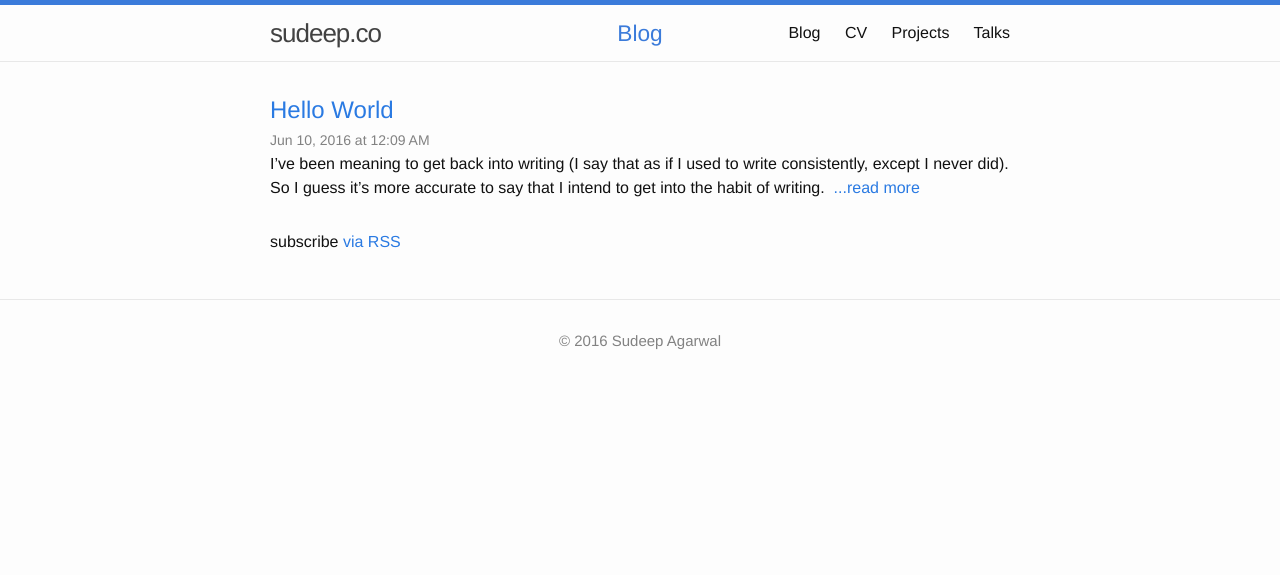
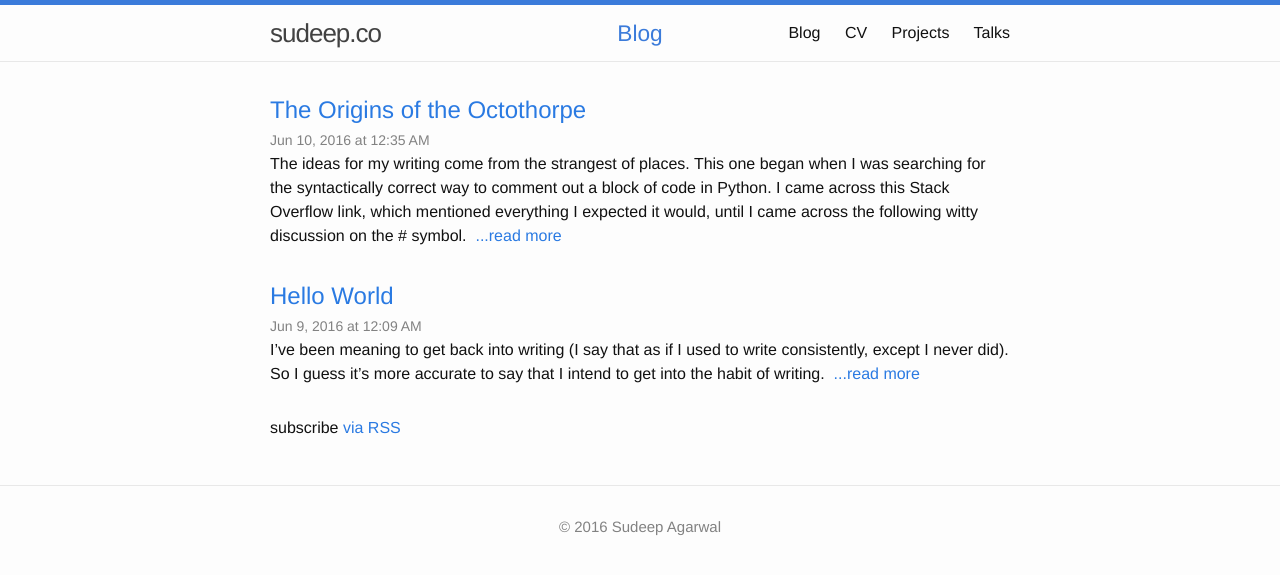
Before and after one commit to sudeepag/sudeep.co, a Jekyll site: the page built from blog.html, in a window 1280 px wide. Shown: the top 575 px of the page. Built offline with Jekyll 4.4.1, drawn with Linux system fonts in a browser that asks for light colours; some of the changed lines change nothing that is shown.

Commit message:
Add new post.

```diff
--- a/_config.yml
+++ b/_config.yml
@@ -20,3 +20,6 @@ github_username:  sudeepag
 
 # Build settings
 markdown: kramdown
+highlighter: rouge
+gems:
+  - jemoji
--- a/_posts/2016-06-10-Hello-World.md
+++ b/_posts/2016-06-10-Hello-World.md
@@ -1,7 +1,7 @@
 ---
 title: Hello World
 layout: post
-date: 2016-06-10 00:09:49 +GMT
+date: 2016-06-09 00:09:49 +GMT
 author: Sudeep Agarwal
 ---
 
@@ -15,4 +15,4 @@ I’d like to think that I’m in the most exciting phase of my life thus far. H
 
 3. I’m interning as a data scientist at a cutting edge health startup where I get to work with real data and solve real problems. I’m learning so much everyday by interacting with entrepreneurs and gaining valuable insight into how a startup functions.
 
-Over the summer, I hope to write about all of these things, along with random musings about the things I see and read, or the places I visit. I also hope to work on a couple of data analytics projects, which I will be tracking as blog posts over the course of the summer.
+Over the summer, I hope to write about all of these things, along with random musings about the things I see and read, or the places I visit. I also hope to work on a couple of data analytics projects, the progress of which I will be tracking in blog posts over the course of the summer.
--- /dev/null
+++ b/_posts/2016-06-10-The-Origins-of-the-Octothorpe.md
@@ -0,0 +1,54 @@
+---
+title: The Origins of the Octothorpe
+layout: post
+date: 2016-06-10 00:35:00 +GMT
+author: Sudeep Agarwal
+---
+
+The ideas for my writing come from the strangest of places. This one began when I was searching for the syntactically correct way to comment out a block of code in Python. I came across this Stack Overflow link, which mentioned everything I expected it would, until I came across the following witty discussion on the # symbol.
+
+>Actually, that symbol is called an octothorp (referring to #). Please stop using local slang terms — few Americans call it a hash, and few non-Americans call it a pound, but nobody ever refers to anything else when they say octothorp. Except the person who chooses to defy this definitive answer by using it to mean something else. — @ArtOfWarfare
+
+That escalated quickly. The debate had shifted from programming syntactic sugar to etymology. Stack Overflow can indeed be quite entertaining when you’ve been staring at code all day. What really got me interested in this topic, however, was this guy’s reply.
+
+>@ArtOfWarfare is correct, ‘#’ is an octothorpe. And ‘*’ is a hexathorpe, ‘+’ is a quadrathorpe, and ‘-’ is a duothorpe. Philosophical question: what is a thorpe? — @Pierre
+
+Which led me to question, where does the symbol really come from? And what in the world is a thorpe?
+
+### What’s an Octo-thorpe?
+
+Well, nobody can agree for sure where the term came from, but ancient cartography seems to suggest that octothorpe is in fact the combination of two terms — octo and thorp (this explanation was later endorsed by the New Scientist). Octo simply refers to eight and thorp is an Old English word for village, probably because the symbol looks like a village square surrounded by eight equally sized fields. It was first coined in the early 1960s by an employee of Bell Laboratories, Don Macpherson, who thought that the company needed a more scientific term for the symbol when it was trying to sell a more complicated phone system to the client.
+
+Another theory suggests that the word was created as a practical joke on a friend, and others point its origin to somewhat of an inside joke amongst telephone engineers of the 1960s. (All I can say is that if this is true, the telephone engineers of the sixties used to be easily humored.)
+
+If you thought this was confusing, just wait — it gets worse.
+
+### I’ll Have a Pound, Please
+
+What makes the history of this symbol even more perplexing is the fact that people from different parts of the world have different names for it depending on the context in which it is used. Put it before a numerical digit in America, and it refers to a number (#2 pencil). Put it after, and it’s a pound (50# or 50 pounds).
+
+In regions like the United Kingdom and Ireland, the symbol has a completely different meaning. It’s not used to denote weight — its called a hash. Pound instead refers to the pound sterling currency, denoted by the £ symbol. To make matters worse, the representation of 0x23 is £ in the UK character set and # in the US one — nightmares galore for programmers around the world.
+
+In Asia, it’s a completely different ball game. The Chinese know it as the cross. The Japanese call it the sharp. Phone into an automated service in Singapore or Malaysia, and you hear the familiar (or not, depending on where you’re from) “Please enter your phone number followed by the hex key”.
+
+Let’s not even get into the symbol’s usage in the realm of mathematics or programming — the list could go on forever.
+
+### One Hashtag to Rule Them All
+
+Today, we see the symbol all over the internet, but surprisingly not used in any of the ways I’ve mentioned above. Instead, it is the new face of social media — the hashtag.
+
+Every second, 500 million tweets are fired up from all corners of the globe, signifying anything from estatic fandom over Justin Bieber, to emotional support for the Black Lives Matter movement. These hashtags serve to mobilize groups of people who believe in a common cause. It brings together individuals from all walks of life and from different backgrounds and cultures to rally, to cheer, to protest.
+
+The symbol is redefining every facet of our lives. During a soccer match, you can see tweets pouring in faster than you can read them, all under the domain of a single hashtag, and consisting of different languages and opinions. When a natural disaster strikes, the latest updates can be found through hashtags rather than from news channels.
+
+At the same time, the symbol is also the face of modern consumerism. On Instagram, the hashtag determines the popularity of the post to the extent that there are books and businesses that advise you on which ones to use in order to boost your followers and gain more likes on your post. Companies understand the power of social media, and use the hashtag to drive their brands forward. Marketing and advertising don’t follow a one way street anymore, they’re right in the middle of a complex web of intersecting roads. By empowering customers through social media, they’ve made the consumer the marketer — and that is an extremely powerful strategy.
+
+Today, the octothorpe has become the international empowerment symbol, a single character that signifies power, moblization and rebellion. It’s interesting how the nature of a single character, four strokes of a pen, can change so much over time. It’s almost ironic that forty years ago, Macpherson coined the term as a marketing tactic for a phone system, and today the symbol it signifies drives multi-million dollar marketing campaigns.
+
+What’s equally interesting, though, is how such an insightful discussion can arise from browsing through Stack Overflow on a foggy Friday afternoon in San Francisco, looking for the answer to a completely unrelated question. I guess you do find the most interesting things in the strangest places.
+
+### A Word for Word’s Sake
+
+The octothorpe, pound, hash, hex, hashtag — whatever you may choose to call it — has gone through a cataclysm of change over time, but noone sums up the the entire saga better than Canadian journalist Robert Fulford. Referring to the octothorpe, he writes:
+
+>It’s a word for word’s sake, a word someone invented in a playful moment just because he felt like it.
```
